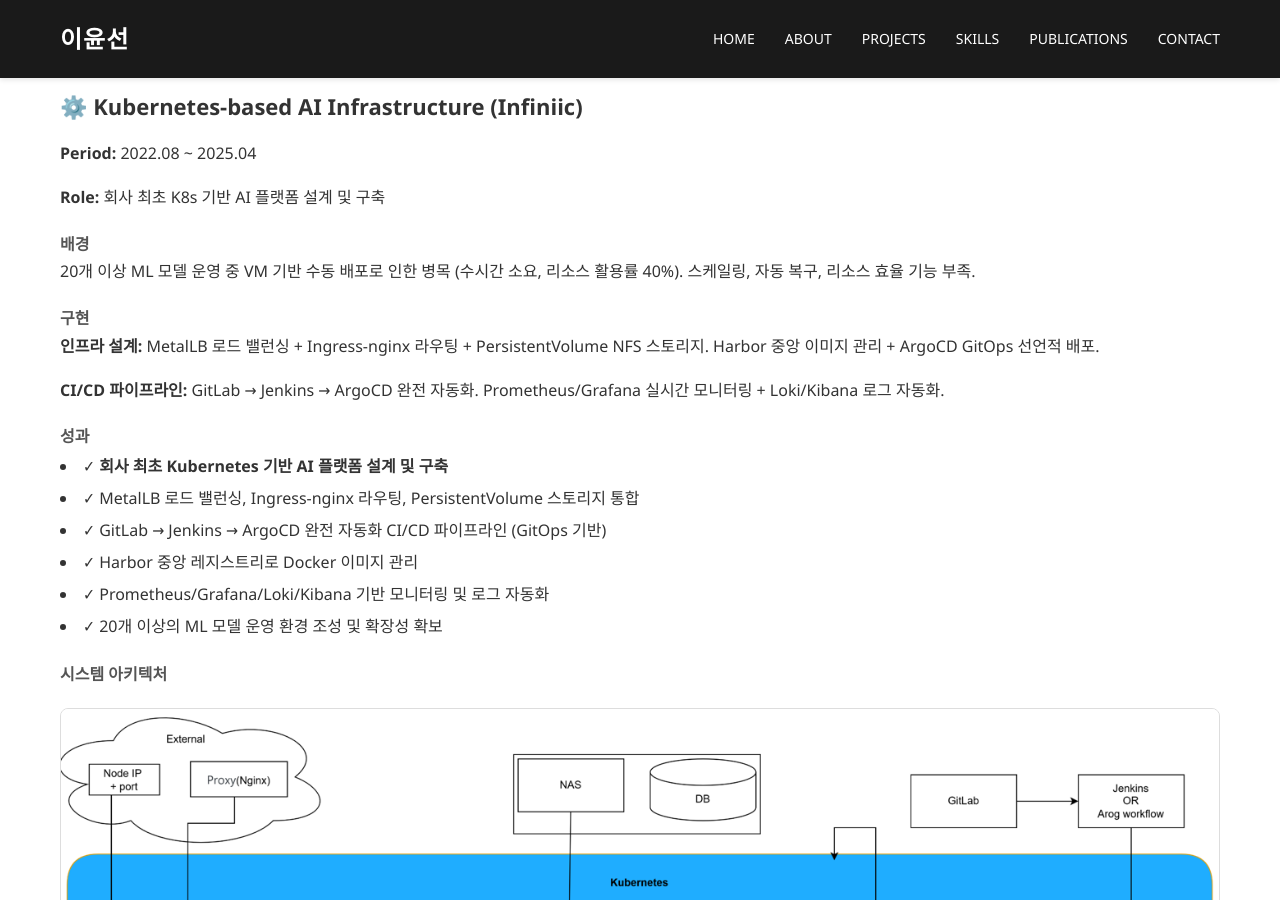
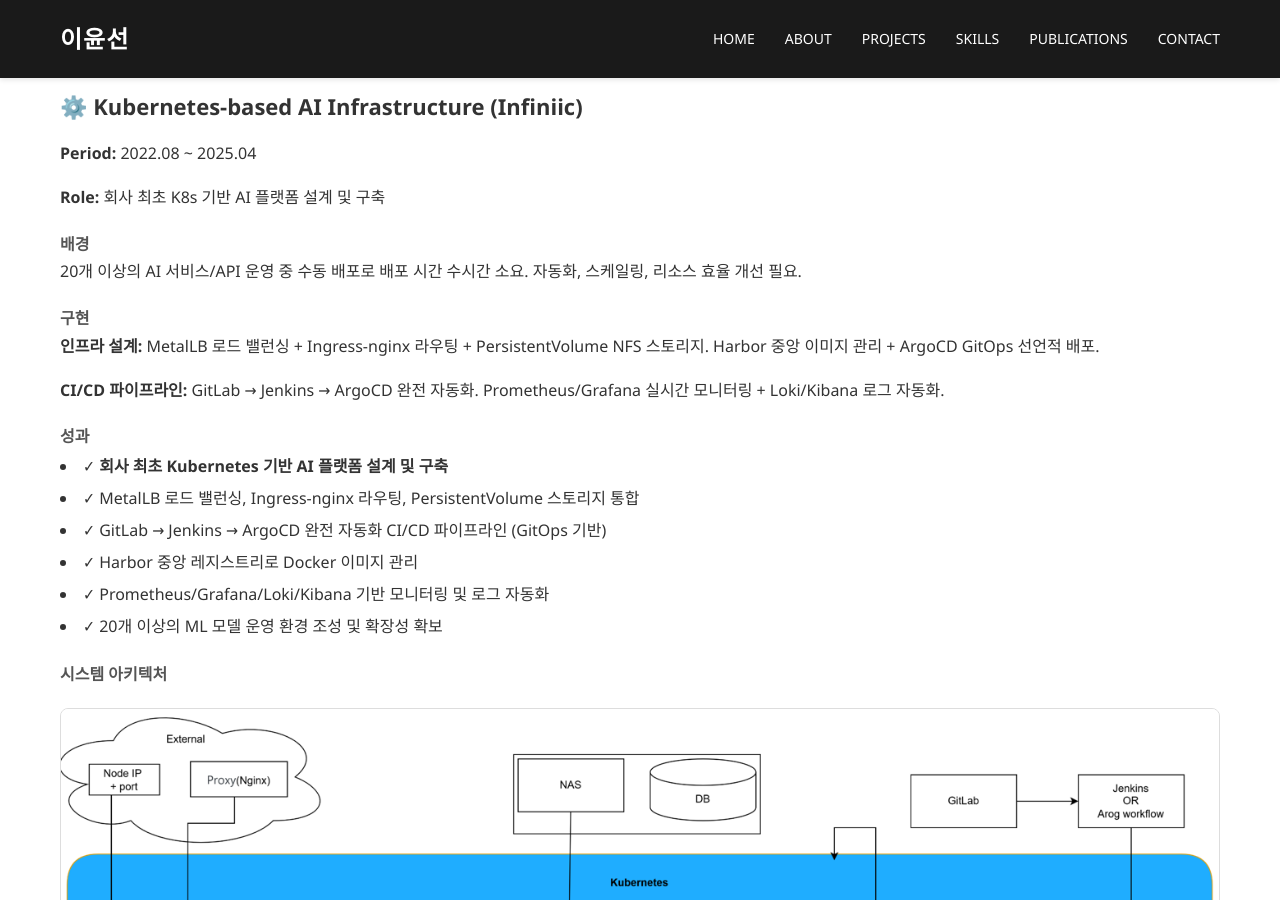
Before and after one commit to ckc5800/ckc5800.github.io, a Jekyll site: the page built from projects.html, in a window 1280 px wide and 900 px high, scrolled down 2964 px. Built offline with Jekyll 4.4.1, drawn with Linux system fonts in a browser that asks for light colours.

Commit message:
Fix Kubernetes background: clarify service/API operations and deployment challenges

```diff
--- a/projects.html
+++ b/projects.html
@@ -135,7 +135,7 @@ title: Projects
     <p><strong>Role:</strong> 회사 최초 K8s 기반 AI 플랫폼 설계 및 구축</p>
 
     <h4 style="margin-top: 20px; color: #555;">배경</h4>
-    <p>20개 이상 ML 모델 운영 중 VM 기반 수동 배포로 인한 병목 (수시간 소요, 리소스 활용률 40%). 스케일링, 자동 복구, 리소스 효율 기능 부족.</p>
+    <p>20개 이상의 AI 서비스/API 운영 중 수동 배포로 배포 시간 수시간 소요. 자동화, 스케일링, 리소스 효율 개선 필요.</p>
 
     <h4 style="margin-top: 20px; color: #555;">구현</h4>
     <p><strong>인프라 설계:</strong> MetalLB 로드 밸런싱 + Ingress-nginx 라우팅 + PersistentVolume NFS 스토리지. Harbor 중앙 이미지 관리 + ArgoCD GitOps 선언적 배포.</p>
```
